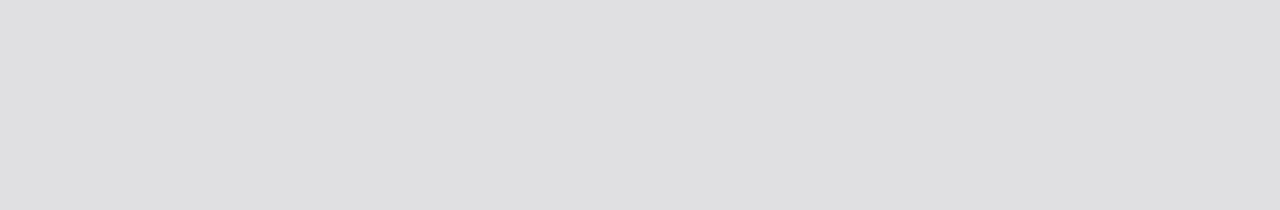
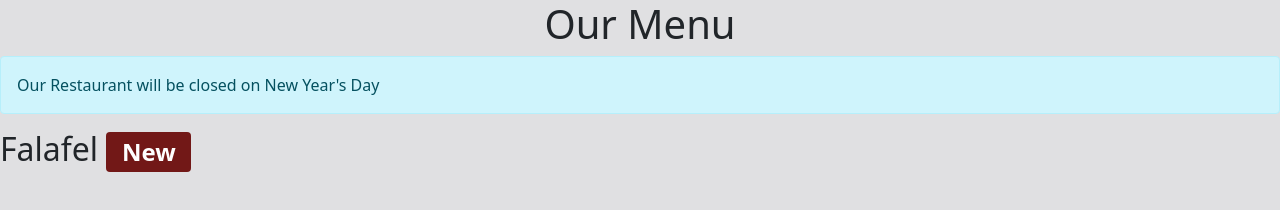
Before and after one commit to sole2py/meta_backend, a plain HTML site: page course1/week3/lab_boostrap_components/index.html in a window 1280 px wide. Drawn offline with Linux system fonts and the light colour scheme.

Commit message:
none: experiment with inputs

```diff
--- a/course1/week3/lab_boostrap_components/index.html
+++ b/course1/week3/lab_boostrap_components/index.html
@@ -1,10 +1,24 @@
 <!DOCTYPE html>
-<html>
+<html lang="en">
 <head>
     <title>Little Lemon</title>
     <link href="bootstrap.min.css" rel="stylesheet">
 </head>
 <body>
     <script src="bootstrap.bundle.min.js"></script>
+
+    <div class="row">
+        <div class="col-12">
+            <div class="text-center">
+                <h1>Our Menu</h1>
+            </div>
+            <div class="alert alert-info" role="alert">
+                Our Restaurant will be closed on New Year's Day
+            </div>
+            <div>
+                <h2>Falafel <span class="badge bg-primary">New</span></h2>
+            </div>
+        </div>
+    </div>
 </body>
 </html>
```
